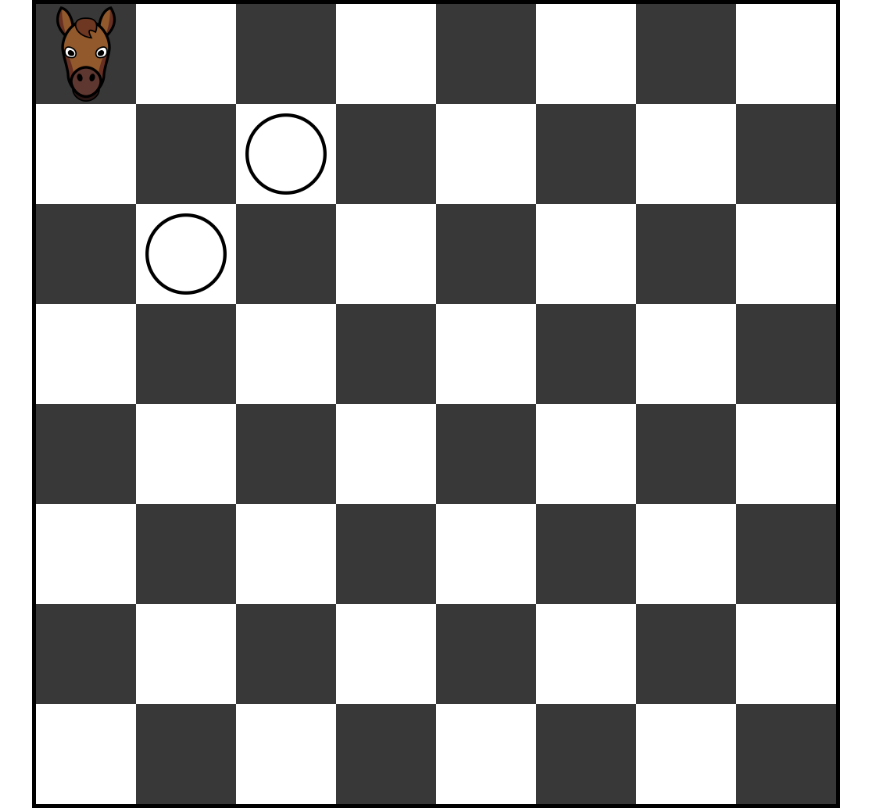
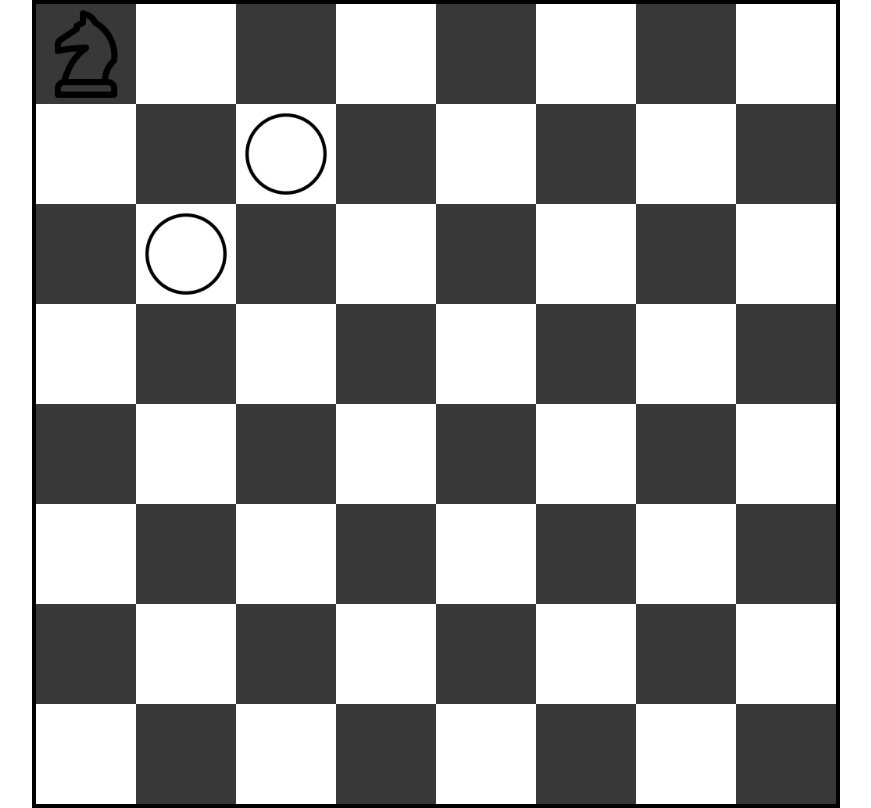
Before and after one commit to Tsubulko/Chess-task, a plain HTML site: page index.html in a window 1280 px wide. Both pictures are taken after a click on the element 290 px from the left and 54 px from the top of the page. Shown: the whole page, without its empty margins (204-1075 px from the left). Drawn offline with Linux system fonts and the light colour scheme.

Commit message:
fix: knight icon

```diff
--- a/style.css
+++ b/style.css
@@ -20,7 +20,7 @@
     background: rgb(255, 255, 255);
 }
 .active {
-    background-image: url(./assets/3316538_animal_cavalo_horse_horses_icon.png);
+    background-image: url(./assets/6619440_business_chess_horse_knight_seo_icon.png);
     background-size: contain;
 }
 .step {
```
Also changed, not shown: assets/6619440_business_chess_horse_knight_seo_icon.png (added), 2 other files.
